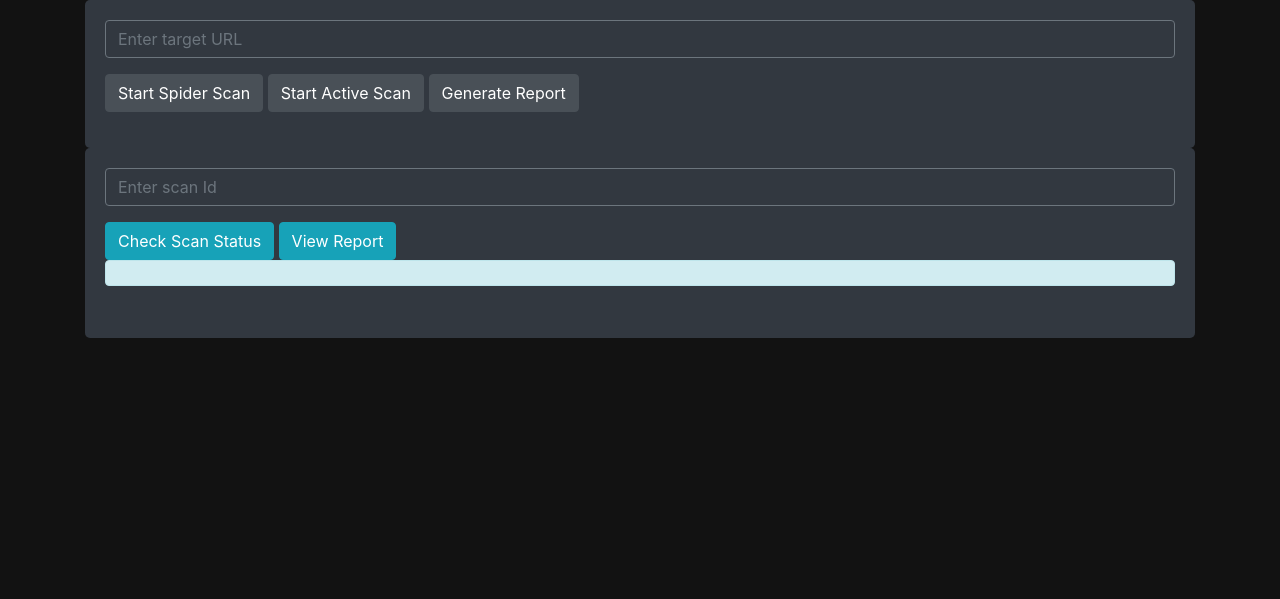
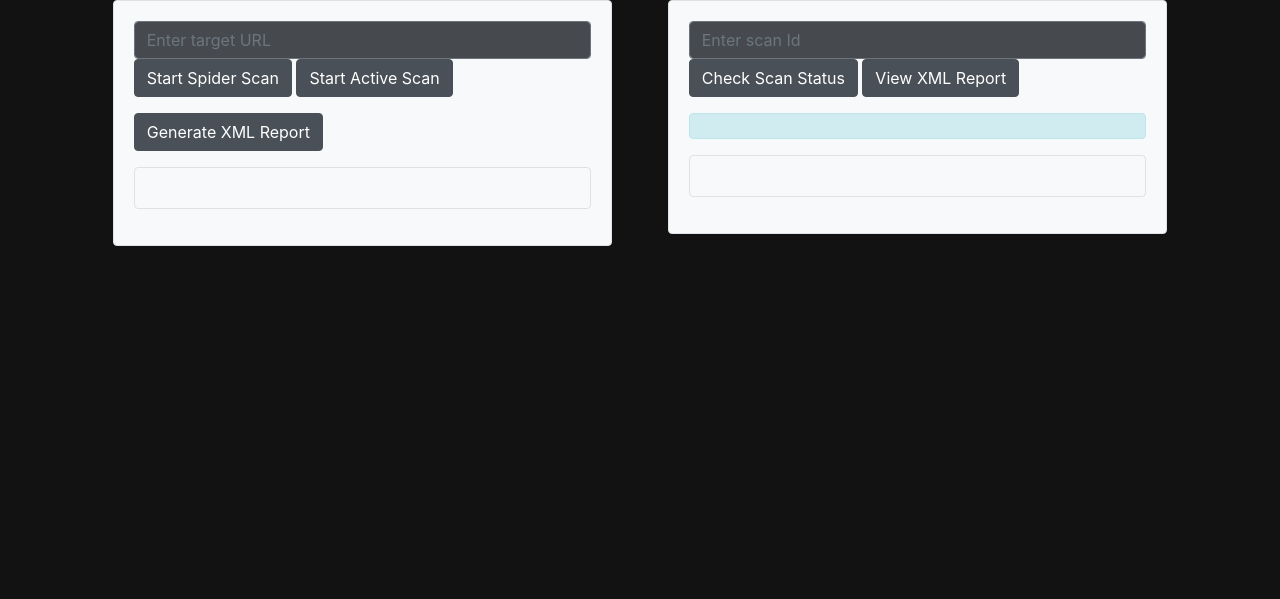
Before and after one commit to seancarr717/VulnScanner, a Flask app: page /spider in a window 1280 px wide. Shown: the part 100-699 px from the top of the page. Run offline with Flask 3, Linux system fonts and the light colour scheme; a user stored in the database is signed in; some libraries are stand-ins or nearby versions.

Commit message:
styled css

```diff
--- a/app/templates/spider.html
+++ b/app/templates/spider.html
@@ -4,39 +4,43 @@
 
 {% block content %}
 <style>
-  #targetUrl,#scanId {
-    background-color: #323840;
-    color: #fff;
-    border: 1px solid #6c757d;
+  form-control, .btn {
     margin-bottom: 1rem;
   }
 
-  .container {
-    height: 75vh;
-  }
-
-
-  .btn-primary {
+  .btn-primary, .btn-info {
     background-color: #495057;
     border-color: #495057;
   }
 
-  /* Add hover effect for the primary button */
-  .btn-primary:hover {
+  .btn-primary:hover, .btn-info:hover {
     background-color: #5e6770;
     border-color: #5e6770;
   }
 
-  /* Style the secondary button */
-  .btn-secondary {
-    background-color: #6c757d;
-    border-color: #6c757d;
+  .container {
+    display: flex;
+    justify-content: space-around;
+    align-items: flex-start;
+    height: 75vh;
   }
 
-  /* Add hover effect for the secondary button */
-  .btn-secondary:hover {
-    background-color: #7a8288;
-    border-color: #7a8288;
+  .form-custom {
+    width: 45%;
+    padding: 20px;
+    background-color: #f8f9fa;
+    border: 1px solid #dee2e6;
+    border-radius: 0.25rem;
+  }
+
+  .result-box {
+    background-color: #f8f9fa;
+    border: 1px solid #dee2e6;
+    padding: 20px;
+    border-radius: 0.25rem;
+    font-family: 'Courier New', Courier, monospace; /* Monospace font for better readability */
+    white-space: pre-wrap; /* Maintains whitespace formatting */
+    overflow-x: auto; /* Adds horizontal scrollbar if needed */
   }
 </style>
 <div class="container">
@@ -45,17 +49,17 @@
     <input type="text" id="targetUrl" class="form-control" placeholder="Enter target URL">
     <button onclick="startSpider()" class="btn btn-primary">Start Spider Scan</button>
     <button onclick="startActiveScan()" class="btn btn-primary">Start Active Scan</button>
-    <button onclick="generateXmlReport()" class="btn btn-primary">Generate Report</button>
-    <pre id="output"></pre>
+    <button onclick="generateXmlReport()" class="btn btn-primary">Generate XML Report</button>
+    <pre id="output" class="result-box"></pre>
   </div>
 
   <!-- Form for checking scan results -->
   <div class="form-custom">
     <input type="text" id="scanId" class="form-control" placeholder="Enter scan Id">
     <button onclick="viewScanStatus()" class="btn btn-info">Check Scan Status</button>
-    <button onclick="viewXmlReport()" class="btn btn-info">View Report</button>
+    <button onclick="viewXmlReport()" class="btn btn-info">View XML Report</button>
     <div id="scanStatusDisplay" class="alert alert-info" role="alert"></div>
-    <pre id="xmlDisplay"></pre>
+    <pre id="xmlDisplay" class="result-box"></pre>
   </div>
 </div>
 
@@ -133,7 +137,7 @@ function viewXmlReport() {
             if (data.error) {
                 alert("Error: " + data.error);
             } else {
-                document.getElementById('xmlDisplay').textContent = data.xml_report;
+                document.getElementById('xmlDisplay').textContent = data.processed_data;
             }
         })
         .catch(error => console.error('Error:', error));
```
